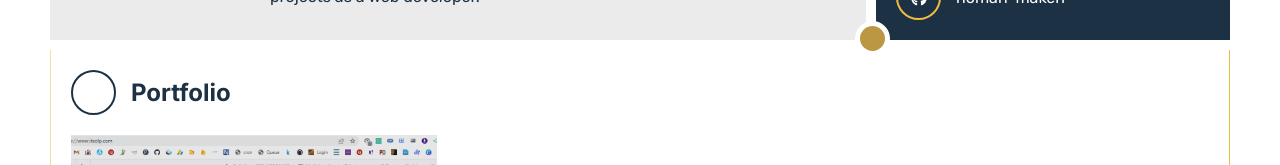
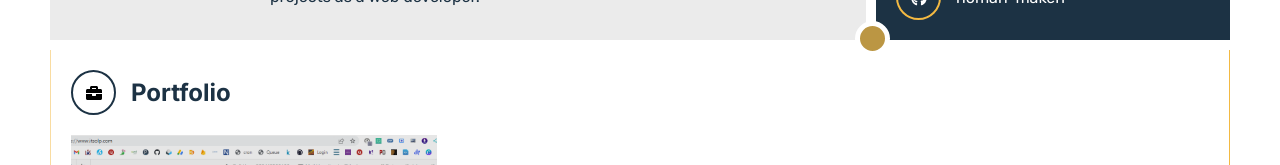
Before and after one commit to noman-maken/resume, a Next.js app: page /portfolio in a window 1280 px wide. Shown: the part 280-445 px from the top of the page. Built offline with nearby package versions, Linux system fonts and the light colour scheme.

Commit message:
Icon add in portfolio

```diff
--- a/src/app/portfolio/page.tsx
+++ b/src/app/portfolio/page.tsx
@@ -59,7 +59,7 @@ const portfolio = () =>{
             <div className="content">
                 <div className="title">
                     <div className="icon">
-                        <i className="fa fa-light fa-briefcase"></i>
+                    < FaBriefcase/>
                     </div>
                     <h2>Portfolio</h2>
                 </div>
```
